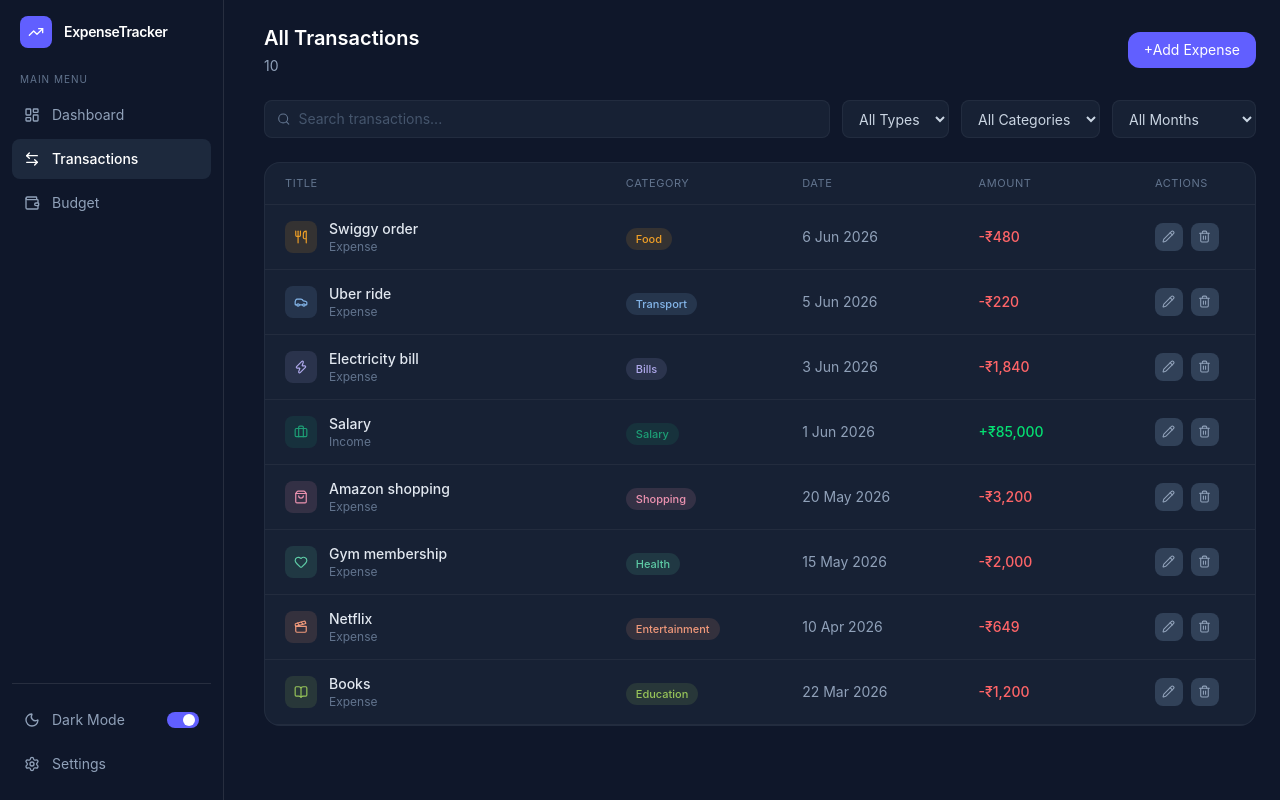
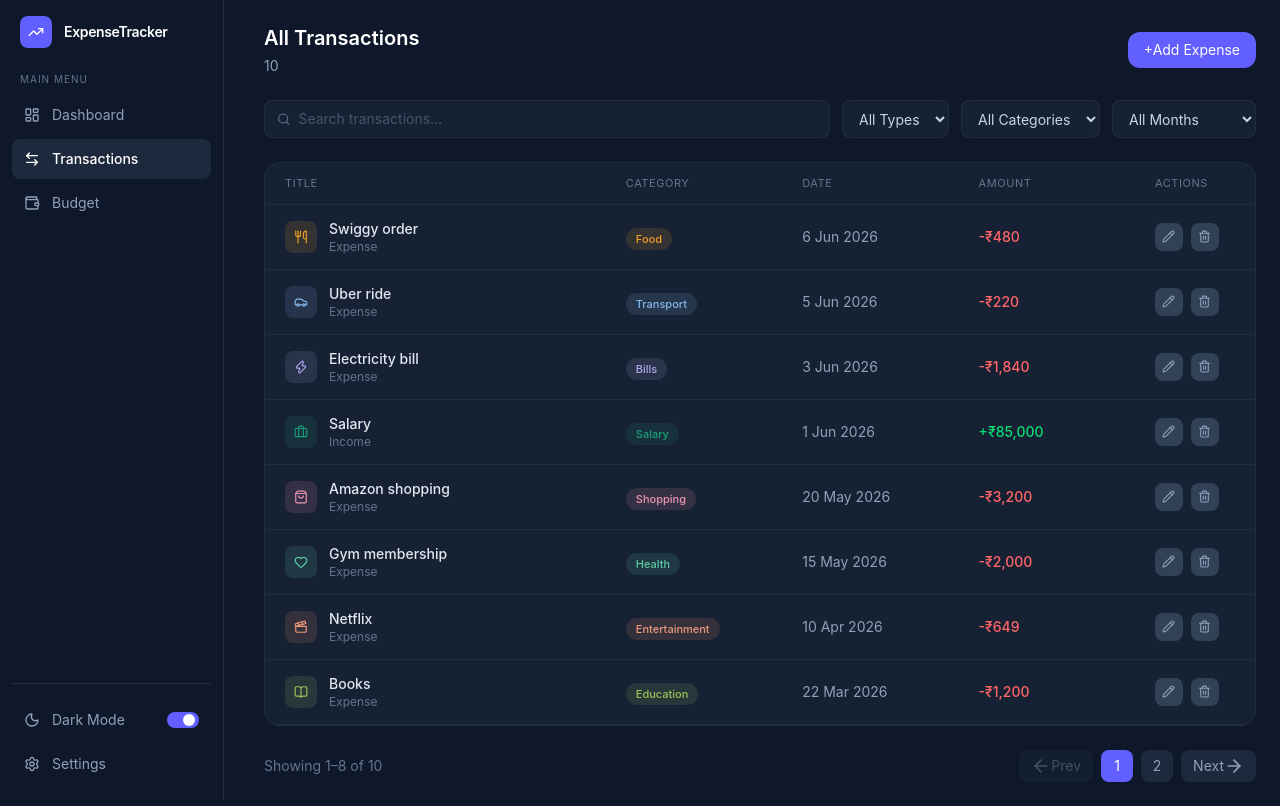
Before and after one commit to himanshukmwt/expense-tracker-react, a React (Vite) app: page /transactions in a window 1280 px wide. Built offline with nearby package versions, Linux system fonts and the light colour scheme.

Commit message:
Pagination added in transaction page

```diff
--- a/src/Pages/Transactions.jsx
+++ b/src/Pages/Transactions.jsx
@@ -4,7 +4,9 @@ import AddExpenseModal from '../Components/AddExpenseModal'
 import EditExpenseModal from '../Components/EditExpenseModal'
 import {
   Search, Trash2, Pencil, Utensils, Car, ShoppingBag,
-  Zap, Heart, Clapperboard, BookOpen, Briefcase, Package
+  Zap, Heart, Clapperboard, BookOpen, Briefcase, Package,
+  ArrowLeft,
+  ArrowRight
 } from 'lucide-react'
 
 const CATEGORIES = ['Food', 'Transport', 'Shopping', 'Bills', 'Health', 'Entertainment', 'Education', 'Other']
@@ -221,6 +223,45 @@ className='flex items-center gap bg-indigo-500 hover:bg-indigo-600 text-white te
         )}
       </div>
 
+             {/* Pagination */}
+      {totalPages > 1 && (
+        <div className="flex items-center justify-between">
+          <p className="text-slate-500 text-sm">
+            Showing {(page - 1) * ITEMS_PER_PAGE + 1}–{Math.min(page * ITEMS_PER_PAGE, filtered.length)} of {filtered.length}
+          </p>
+          <div className="flex gap-2">
+            <button
+              onClick={() => setPage(p => Math.max(1, p - 1))}
+              disabled={page === 1}
+              className=" flex px-3 py-1.5 rounded-lg bg-slate-800 text-slate-400 text-sm disabled:opacity-40 hover:bg-slate-700 transition-colors"
+            >
+
+              <ArrowLeft size={20} /> Prev
+            </button>
+            {Array.from({ length: totalPages }, (_, i) => (
+              <button
+                key={i + 1}
+                onClick={() => setPage(i + 1)}
+                className={`w-8 h-8 rounded-lg text-sm transition-colors ${
+                  page === i + 1
+                    ? 'bg-indigo-500 text-white'
+                    : 'bg-slate-800 text-slate-400 hover:bg-slate-700'
+                }`}
+              >
+                {i + 1}
+              </button>
+            ))}
+            <button
+              onClick={() => setPage(p => Math.min(totalPages, p + 1))}
+              disabled={page === totalPages}
+              className=" flex px-3 py-1.5 rounded-lg bg-slate-800 text-slate-400 text-sm disabled:opacity-40 hover:bg-slate-700 transition-colors"
+            >
+              Next <ArrowRight size={20}/>
+
+            </button>
+          </div>
+        </div>
+      )}
 
 
 
```
